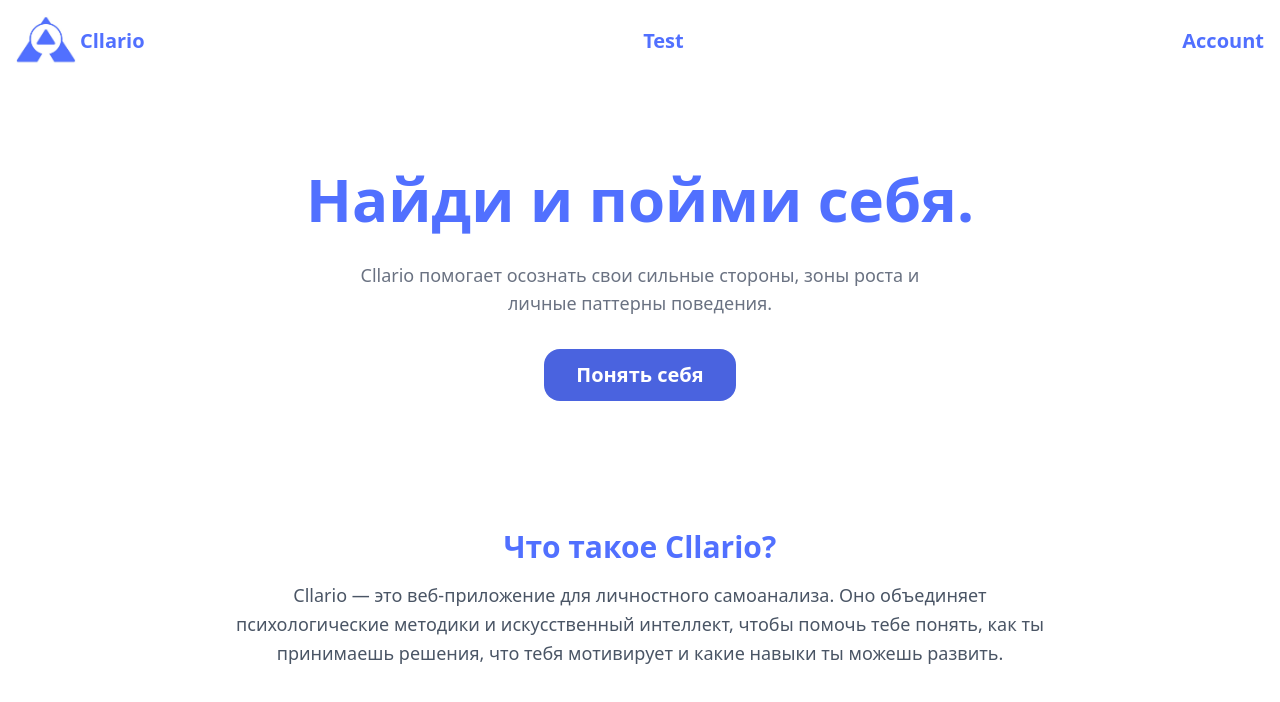
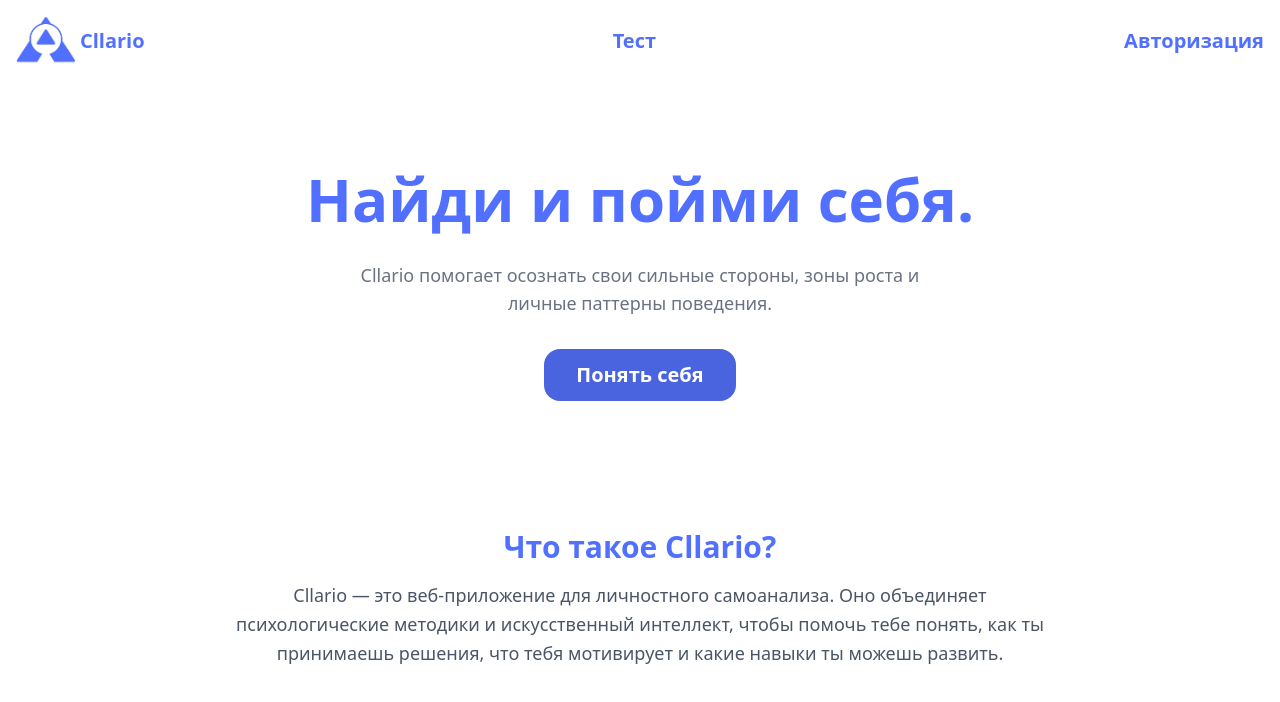
Before and after one commit to Segaoneboy/cllario-front, a Next.js app: page / in a window 1280 px wide. Shown: the top 702 px of the page. Built offline with nearby package versions, Linux system fonts and the light colour scheme; no server answers.

Commit message:
header rus

```diff
--- a/components/Header.tsx
+++ b/components/Header.tsx
@@ -39,17 +39,17 @@ export default function Header(){
                     </Link>
 
                     <li>
-                        <Link href="/test">Test</Link>
+                        <Link href="/test">Тест</Link>
                     </li>
                     { loading ? <NavSkeleton /> : authorized ? (
                         <li>
-                            <Link href="/dashboard">Dashboard</Link>
+                            <Link href="/dashboard">Личный кабинет</Link>
                         </li>
 
 
                     ) : (
                         <li>
-                            <Link href="/auth">Account</Link>
+                            <Link href="/auth">Авторизация</Link>
                         </li>
                     )
                     }
```
